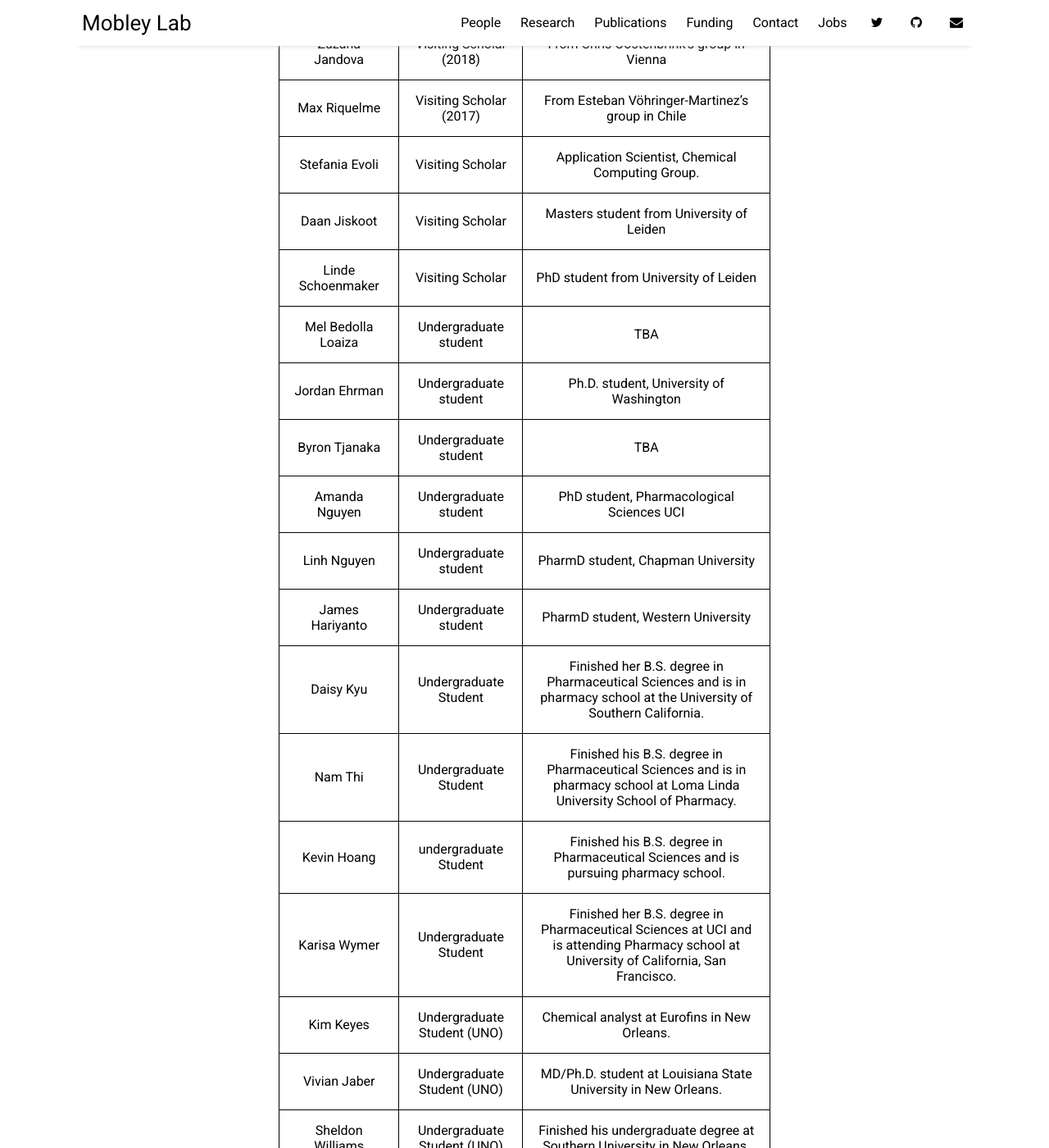
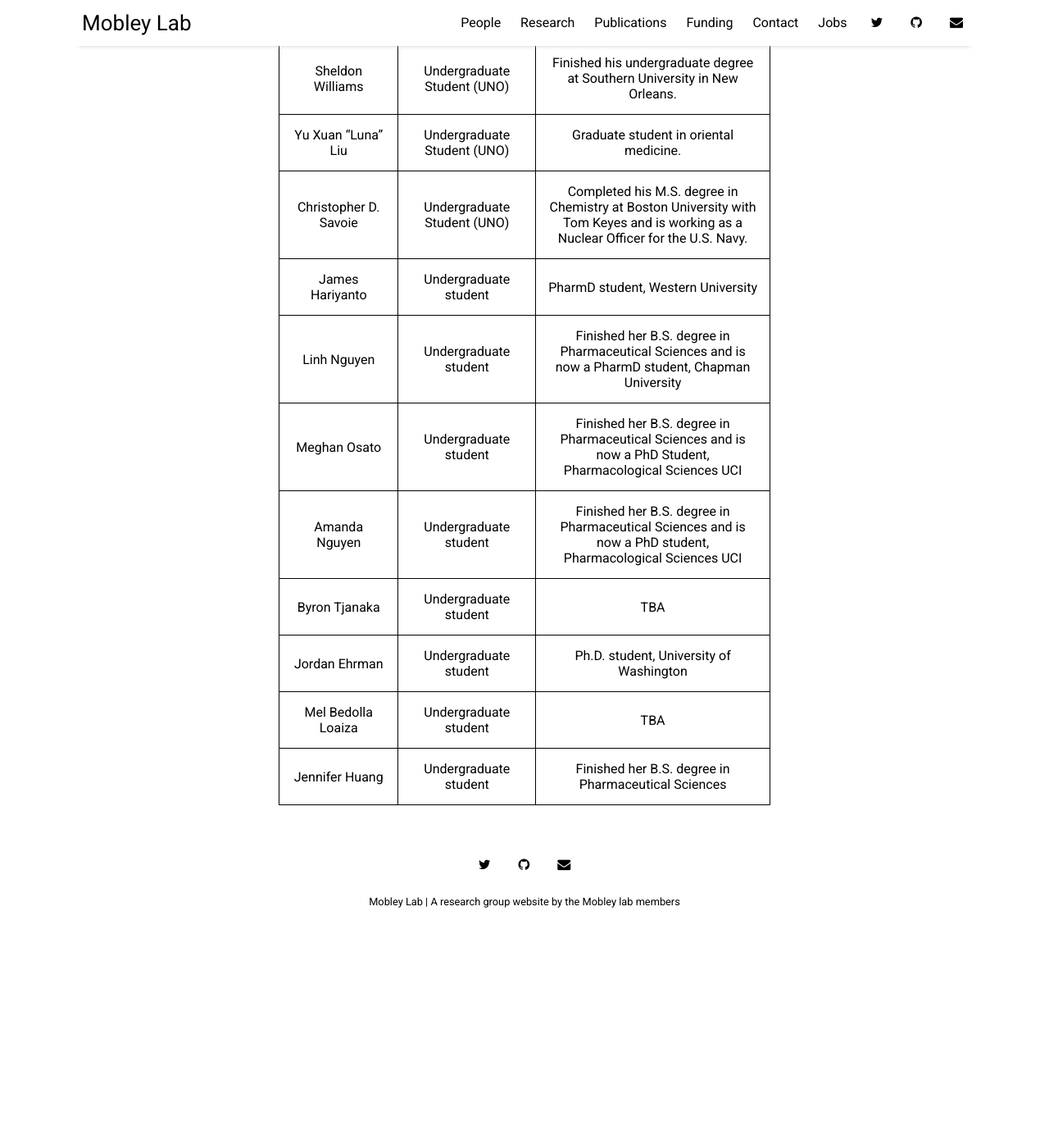
Before and after one commit to MobleyLab/mobleylab.org, a Jekyll site: the page built from pages/people.md, in a window 1280 px wide and 1400 px high, scrolled down 8638 px. Shown: the whole window at 82% size. Built offline with Jekyll 4.4.1, drawn with Linux system fonts in a browser that asks for light colours; nearby versions of some CDN libraries; after the commit the page ends 9776 px from its top, so only the background shows below that; some of the changed text lies outside the part shown.

Commit message:
Update people.md for recent graduates :)

```diff
--- a/pages/people.md
+++ b/pages/people.md
@@ -47,12 +47,6 @@ Alžbeta graduated in Chemistry from ETH Zürich in Switzerland, and obtained he
 <br />
 <br />
 
-### **Suleyman Selim** -
-
-<br />
-<br />
-
-
 ## **Graduate Students**
 
 ### **Martin Amezcua (Pharmaceutical Sciences)** -
@@ -64,33 +58,11 @@ Martin Amezcua graduated from CSUF with a B.S. in Biochemistry. During this time
 <br />
 <br />
 
-### **Chris Zhang (Chemistry)** -
-
-<img src="{{site.baseurl}}/assets/img/chrisz1.jpeg" alt="chrisz1" width="200" style="float:left;padding-right: 20px;padding-bottom: 5px">
-
-Chris Zhang graduated from Harvard University with a Bachelors in Chemistry. During his undergrad, he worked in Alan Aspuru-Guzik’s lab applying machine learning methods to chemistry. He is currently developing computational tools to analyze DNA-encoded libraries.
-
-[LinkedIn](https://www.linkedin.com/in/chris-zhang-603308113/)
-
-<br />
-<br />
-
 ### **Trevor Gokey (Chemistry) (Joint with Ioan Andricioaei)** -
 
 <img src="{{site.baseurl}}/assets/img/tgokey.png" alt="tgokey" width="200" style="float:left;padding-right: 20px;padding-bottom: 5px">
 
 Trevor Gokey earned an MS in Computer Science at San Francisco State University and a BA in Psychology from CSU Long Beach. He works with OpenFF to design force fields, where he focuses on efficient ways to encode and search chemical space. His interests are at the intersection of high performance computing and multiscale modeling. Outside of research, Trevor enjoys roasting coffee and perfecting espresso, building clusters, and pipe organs.
-
-<br />
-<br />
-
-### **Anjali Dixit (Pharmaceutical Sciences) (Joint with Brian Paegel)** -
-
-<img src="{{site.baseurl}}/assets/img/dixitaa.jpeg" alt="dixitaa" width="200" style="float:left;padding-right: 20px;padding-bottom: 5px">
-
-Anjali Dixit is a Pharmaceutical Sciences Ph.D. student who is co-advised by Dr. David Mobley and Dr. Paegel. She graduated from the University of California Santa Barbara with BS in pharmacology and BA in psychology. In her undergraduate career, Anjali’s research centered around neuroimaging and decision-making research. In her graduate career, her project aims to strengthen the role of cheminformatic involvement in DNA-encoded library combinatorial synthesis and library design. Using machine learning tools, she hopes to inform future generations of library development towards rationally designed chemical space
-
-[LinkedIn](https://www.linkedin.com/in/anjali-dixit/) - [ORCiD](https://orcid.org/0000-0002-4997-8005)
 
 <br />
 <br />
@@ -190,3 +159,11 @@ Meghan Osato graduated from UCI with a B.S. in Biological Sciences and a B.S. in
 |Sheldon Williams|Undergraduate Student (UNO)|Finished his undergraduate degree at Southern University in New Orleans.|
 |Yu Xuan “Luna” Liu|Undergraduate Student (UNO)|Graduate student in oriental medicine.|
 |Christopher D. Savoie|Undergraduate Student (UNO)|Completed his M.S. degree in Chemistry at Boston University with Tom Keyes and is working as a Nuclear Officer for the U.S. Navy.|
+|James Hariyanto| Undergraduate student | PharmD student, Western University|
+|Linh Nguyen | Undergraduate student | Finished her B.S. degree in Pharmaceutical Sciences and is now a PharmD student, Chapman University|
+|Meghan Osato | Undergraduate student | Finished her B.S. degree in Pharmaceutical Sciences and is now a PhD Student, Pharmacological Sciences UCI|
+|Amanda Nguyen | Undergraduate student | Finished her B.S. degree in Pharmaceutical Sciences and is now a PhD student, Pharmacological Sciences UCI|
+|Byron Tjanaka | Undergraduate student | TBA |
+|Jordan Ehrman | Undergraduate student | Ph.D. student, University of Washington |
+|Mel Bedolla Loaiza | Undergraduate student | TBA |
+|Jennifer Huang | Undergraduate student | Finished her B.S. degree in Pharmaceutical Sciences |
```
Also changed, not shown: other parts of pages/people.md (+21 -24 lines).
